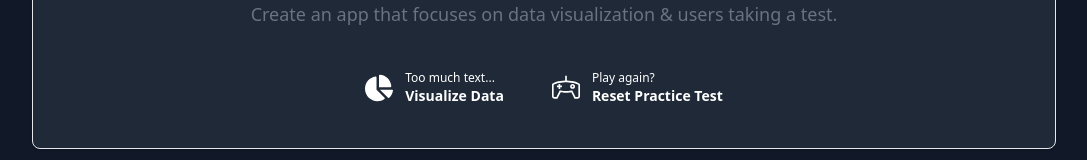
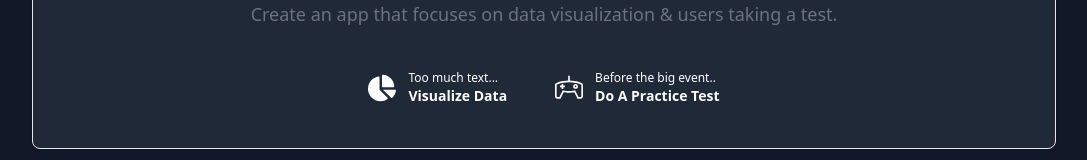
Before and after one commit to elbitapmoC/my-cl, a Next.js app: page / in a window 1280 px wide. Shown: the part 407-567 px from the top of the page, without its empty margins (96-1183 px from the left). Built offline with nearby package versions, Linux system fonts and the light colour scheme.

Commit message:
- Replaces PracticeTestLink w/ HomeLink - Keeps reset on PracticeTestLink

```diff
--- a/app/(practice)/practice/page.tsx
+++ b/app/(practice)/practice/page.tsx
@@ -7,6 +7,7 @@ import Nav from "@/app/(practice)/practice/components/Nav";
 import Heading from "./components/Heading";
 import Options from "./components/Options";
 import PracticeTestLink from "@/app/components/PracticeTestLink";
+import HomeLink from "@/app/components/HomeLink";
 
 const PracticeTestPage = () => {
   const showScore = useQuestionStore((state) => state.showScore);
@@ -21,7 +22,7 @@ const PracticeTestPage = () => {
           <h1 className="text-3xl font-semibold text-center text-white mb-8">
             You scored {correct} out of {total}
           </h1>
-          <PracticeTestLink />
+          <HomeLink />
         </>
       ) : (
         <article className="w-full p-4 border rounded-lg shadow sm:p-8 bg-gray-800 border-gray-700 max-w-lg">
--- /dev/null
+++ b/app/components/HomeLink.tsx
@@ -0,0 +1,19 @@
+import React from "react";
+import Icons from "@/app/components/Icons";
+import { HiHome } from "react-icons/hi";
+
+const HomeLink = () => {
+  return (
+    <article className="w-full sm:w-auto focus:ring-4 focus:outline-none text-white rounded-lg inline-flex items-center justify-center px-4 py-2.5 bg-gray-900 border focus:ring-gray-700">
+      <Icons icon={HiHome} />
+      <aside className="text-left">
+        <p className="mt-1 font-sans text-sm font-semibold">
+          Click <span className="italic text-yellow-400">Bird</span> to go Home
+        </p>
+        <p className="mb-1 text-xs">Thanks for playing!</p>
+      </aside>
+    </article>
+  );
+};
+
+export default HomeLink;
--- a/app/components/PracticeTestLink.tsx
+++ b/app/components/PracticeTestLink.tsx
@@ -15,9 +15,9 @@ const PracticeTestLink = () => {
     >
       <Icons icon={TfiGame} />
       <aside className="text-left">
-        <p className="mb-1 text-xs">Play again?</p>
+        <p className="mb-1 text-xs">Before the big event..</p>
         <p className="-mt-1 font-sans text-sm font-semibold">
-          Reset Practice Test
+          Do A Practice Test
         </p>
       </aside>
     </Link>
```
